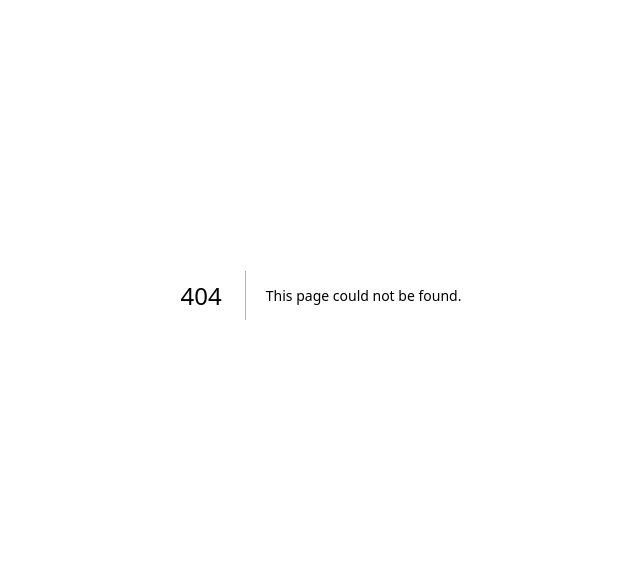
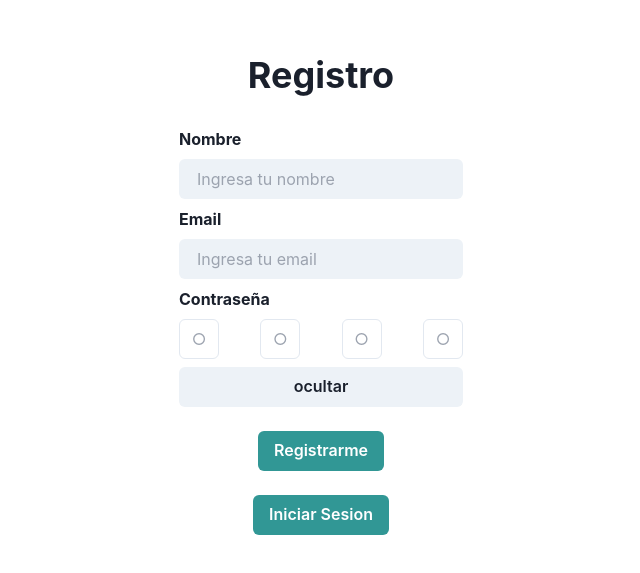
Before and after one commit to fabianra5789/books, a Next.js app in the folder apps/client/: page /auth/register in a window 1280 px wide. Before the commit this address had no page. Shown: the part 105-678 px from the top of the page, without its empty margins (319-959 px from the left). Built offline with nearby package versions, Linux system fonts and the light colour scheme.

Commit message:
ER: LOGIN PAGE,REGISTER PAGE

```diff
--- a/apps/client/package.json
+++ b/apps/client/package.json
@@ -20,6 +20,7 @@
     "postcss": "8.4.29",
     "react": "18.2.0",
     "react-dom": "18.2.0",
+    "react-hot-toast": "^2.4.1",
     "tailwindcss": "3.3.3"
   }
 }
--- a/apps/client/src/pages/_app.js
+++ b/apps/client/src/pages/_app.js
@@ -1,9 +1,11 @@
 import "@/styles/globals.css";
 import { ChakraProvider } from "@chakra-ui/react";
+import { Toaster } from "react-hot-toast";
 
 export default function App({ Component, pageProps }) {
   return (
     <ChakraProvider>
+      <Toaster />
       <Component {...pageProps} />
     </ChakraProvider>
   );
--- /dev/null
+++ b/apps/client/src/pages/auth/login.js
@@ -0,0 +1,75 @@
+import React from "react";
+import { PinInput, PinInputField, Input, Button } from "@chakra-ui/react";
+import { useRouter } from "next/router";
+import toast from "react-hot-toast";
+
+const LoginPage = () => {
+  const router = useRouter();
+  const [show, setShow] = React.useState(true);
+  const [form, setFormValues] = React.useState({
+    email: "",
+    password: "",
+  });
+
+  const handleSubmit = async () => {
+    console.log(form);
+    const toastID = toast.loading("Ya casi inicias danos unos segundos");
+    await new Promise((resolve) => {
+      setTimeout(() => {
+        console.log("Han pasado 10 segundos.");
+        resolve(); // Resuelve la promesa después de 10 segundos
+      }, 10000);
+    });
+    toast.dismiss(toastID);
+    router.push("/");
+  };
+  const goToRegister = () => {
+    router.push("/auth/register");
+  };
+
+  const handleChange = (name, value) => {
+    const copyForm = form;
+    copyForm[name] = value;
+    setFormValues(copyForm);
+  };
+
+  return (
+    <main className={`flex min-h-screen items-center justify-center `}>
+      <div className="flex justify-center items-center flex-col gap-6">
+        <h1 className="text-center text-4xl font-bold">Inicio de sesion</h1>
+        <div className="flex flex-col justify-center">
+          <p className="text-base text-left font-bold my-2">Email</p>
+          <Input
+            variant="filled"
+            placeholder="Ingresa tu email"
+            onChange={(e) => handleChange("email", e.target.value)}
+          />
+          <p className="text-base text-left font-bold my-2">Contraseña</p>
+          <div className="flex justify-between w-full">
+            <PinInput
+              type="alphanumeric"
+              onChange={(value) => handleChange("password", value)}
+              mask={show}
+            >
+              <PinInputField />
+              <PinInputField />
+              <PinInputField />
+              <PinInputField />
+            </PinInput>
+          </div>
+          <Button onClick={() => setShow(!show)} className="mt-2">
+            {show ? "ocultar" : "ver"}
+          </Button>
+        </div>
+        <Button colorScheme="teal" onClick={handleSubmit}>
+          Iniciar sesion
+        </Button>
+        <Button colorScheme="teal" onClick={goToRegister}>
+          Registrarme
+        </Button>
+      </div>
+    </main>
+  );
+};
+
+export default LoginPage;
--- /dev/null
+++ b/apps/client/src/pages/auth/register.js
@@ -0,0 +1,84 @@
+import React from "react";
+import { PinInput, PinInputField, Input, Button } from "@chakra-ui/react";
+import { useRouter } from "next/router";
+import toast from "react-hot-toast";
+
+const Register = () => {
+  const router = useRouter();
+  const [show, setShow] = React.useState(true);
+  const [form, setFormValues] = React.useState({
+    nombre: "",
+    email: "",
+    password: "",
+  });
+
+  const handleSubmit = async () => {
+    console.log(form);
+    const toastID = toast.loading("Creando usuario, dame un momento");
+    await new Promise((resolve) => {
+      setTimeout(() => {
+        console.log("Han pasado 10 segundos.");
+        resolve(); // Resuelve la promesa después de 10 segundos
+      }, 10000);
+    });
+    toast.dismiss(toastID);
+    router.push("/");
+  };
+
+  const goToLogin = () => {
+    router.push("/auth/login");
+  };
+
+  const handleChange = (name, value) => {
+    const copyForm = form;
+    copyForm[name] = value;
+    setFormValues(copyForm);
+  };
+  return (
+    <main className={`flex min-h-screen items-center justify-center `}>
+      <div className="flex justify-center items-center flex-col gap-6">
+        <h1 className="text-center text-4xl font-bold">Registro</h1>
+        <div className="flex flex-col justify-center">
+          <p className="text-base text-left font-bold my-2">Nombre</p>
+          <Input
+            variant="filled"
+            placeholder="Ingresa tu nombre"
+            onChange={(e) => handleChange("nombre", e.target.value)}
+          />
+          <p className="text-base text-left font-bold my-2">Email</p>
+
+          <Input
+            variant="filled"
+            placeholder="Ingresa tu email"
+            onChange={(e) => handleChange("email", e.target.value)}
+          />
+
+          <p className="text-base text-left font-bold my-2">Contraseña</p>
+          <div className="flex justify-between w-full">
+            <PinInput
+              type="alphanumeric"
+              onChange={(value) => handleChange("password", value)}
+              mask={show}
+            >
+              <PinInputField />
+              <PinInputField />
+              <PinInputField />
+              <PinInputField />
+            </PinInput>
+          </div>
+          <Button onClick={() => setShow(!show)} className="mt-2">
+            {show ? "ocultar" : "ver"}
+          </Button>
+        </div>
+        <Button colorScheme="teal" onClick={handleSubmit}>
+          Registrarme
+        </Button>
+        <Button colorScheme="teal" onClick={goToLogin}>
+          Iniciar Sesion
+        </Button>
+      </div>
+    </main>
+  );
+};
+
+export default Register;
--- a/apps/client/src/pages/index.js
+++ b/apps/client/src/pages/index.js
@@ -8,7 +8,7 @@ export default function Home() {
     <main
       className={`flex min-h-screen flex-col items-center justify-between p-24 ${inter.className}`}
     >
-      <h1>Hola</h1>
+      <h1>Hola mundo</h1>
     </main>
   );
 }
```
Also changed, not shown: 1 other file (tests, documents, lock files or other folders).
